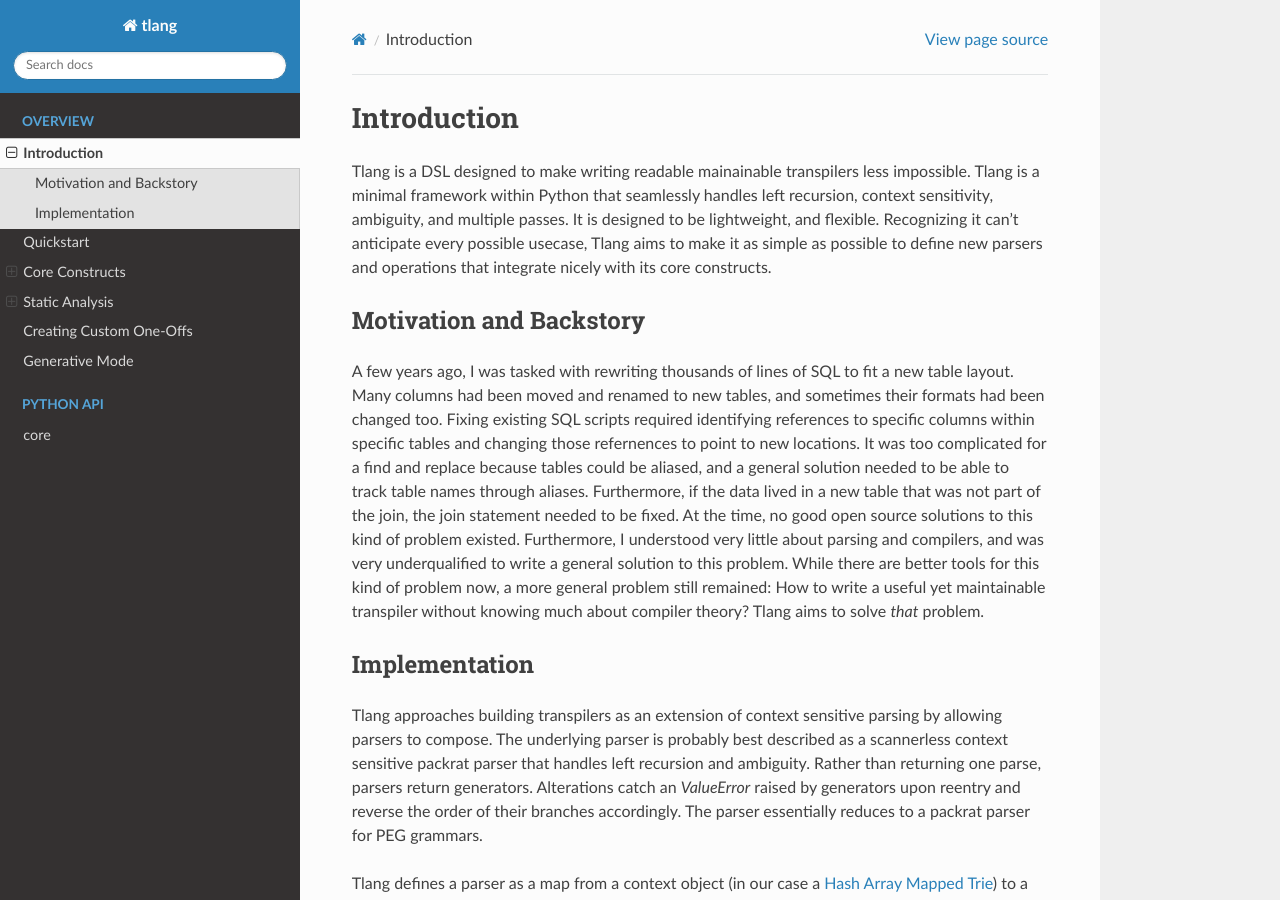
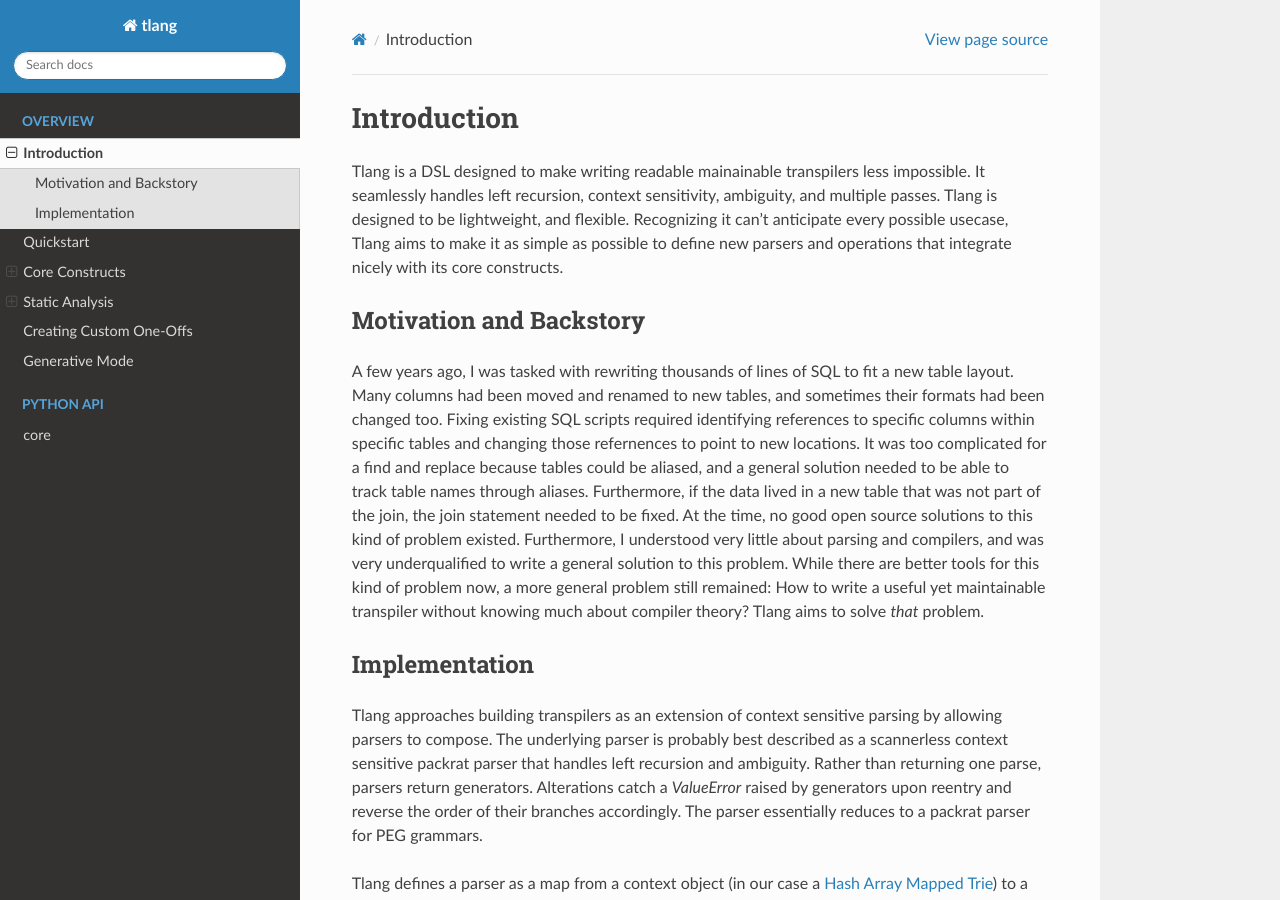
Before and after one commit to aeftimia/tlang, a Sphinx documentation site: the page built from docs/introduction.rst, in a window 1280 px wide and 900 px high. Built offline with Sphinx 7.4.7 and the Read the Docs theme 2.0.0, drawn with Linux system fonts in a browser that asks for light colours; the version number is read from the project's files by our own code; some of the changed text lies outside the part shown.

```diff
--- a/docs/introduction.rst
+++ b/docs/introduction.rst
@@ -5,11 +5,11 @@ Introduction
 .. currentmodule:: tlang.core
 
 Tlang is a DSL designed to make writing readable mainainable transpilers less
-impossible. Tlang is a minimal framework within Python that seamlessly handles
-left recursion, context sensitivity, ambiguity, and multiple passes. It is
-designed to be lightweight, and flexible. Recognizing it can't anticipate every
-possible usecase, Tlang aims to make it as simple as possible to define new
-parsers and operations that integrate nicely with its core constructs.
+impossible. It seamlessly handles left recursion, context sensitivity,
+ambiguity, and multiple passes. Tlang is designed to be lightweight, and
+flexible. Recognizing it can't anticipate every possible usecase, Tlang aims to
+make it as simple as possible to define new parsers and operations that
+integrate nicely with its core constructs.
 
 Motivation and Backstory
 =============
@@ -36,7 +36,7 @@ Tlang approaches building transpilers as an extension of context sensitive
 parsing by allowing parsers to compose. The underlying parser is probably best
 described as a scannerless context sensitive packrat parser that handles left
 recursion and ambiguity. Rather than returning one parse, parsers return
-generators. Alterations catch an `ValueError` raised by generators upon reentry
+generators. Alterations catch a `ValueError` raised by generators upon reentry
 and reverse the order of their branches accordingly. The parser essentially
 reduces to a packrat parser for PEG grammars.
 
@@ -552,7 +551,7 @@ Enter the following decorators.
 
     * :func:`transpiler()` for general transpilers
     * :func:`contextonly()` for transpilers that output the empty string
-    * :func:`contextfree` for transpilers that only read the input string
+    * :func:`contextfree()` for transpilers that only read the input string
 
 You can use :func:`transpiler()` for anything you can use :func:`contextonly()`
 and :func:`contextfree()` for, but the latter make their respective use cases
```
Also changed, not shown: other parts of docs/introduction.rst (+6 -7 lines), 2 other files.
